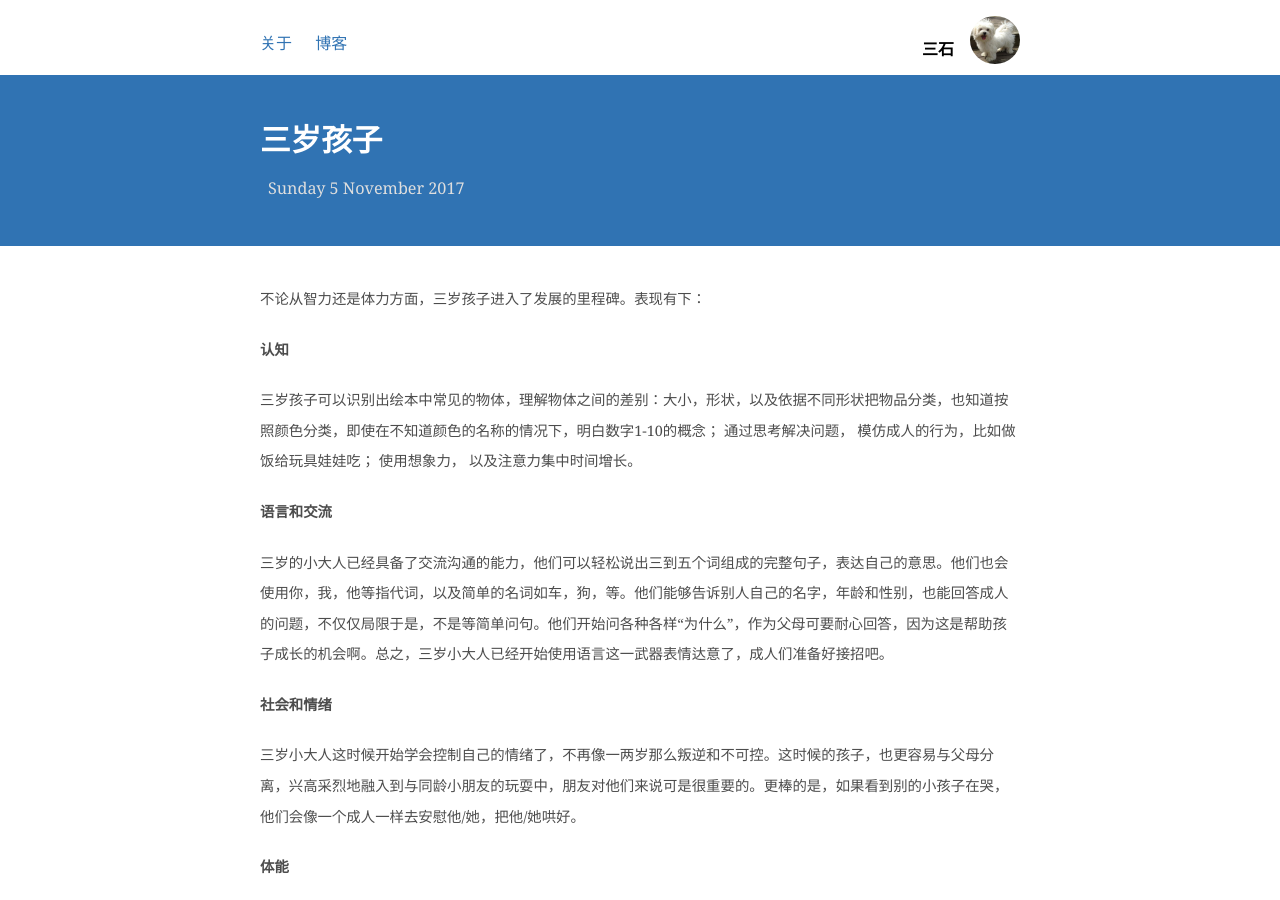
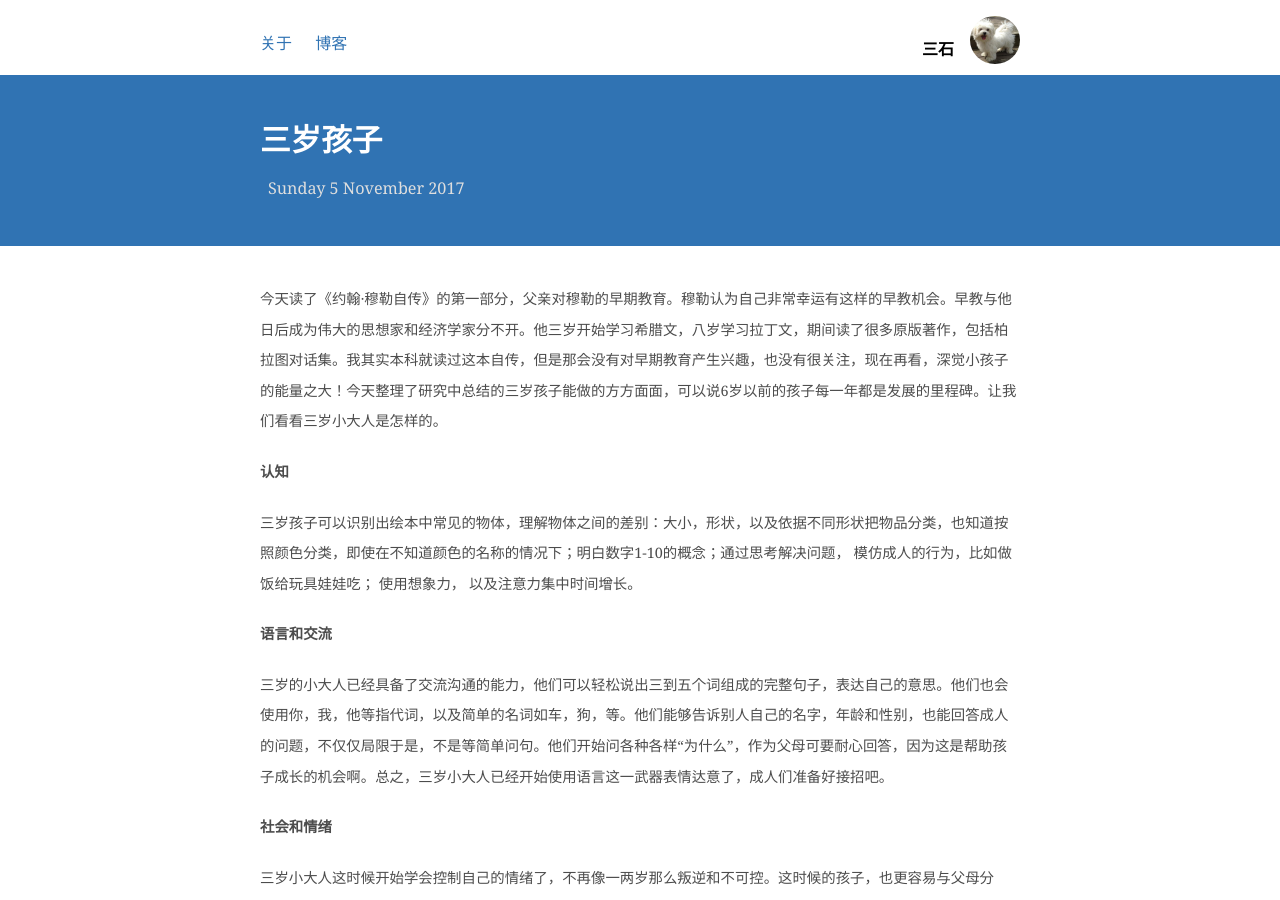
Before and after one commit to shirleysteve/1, a Jekyll site: the page built from _posts/2017-11-05-三岁孩子能做哪些事.md, in a window 1280 px wide and 900 px high. Built offline with Jekyll 4.4.1, drawn with Linux system fonts in a browser that asks for light colours; nearby versions of some CDN libraries; comment, search, counter and statistics services are not loaded.

Commit message:
Update 2017-11-05-三岁孩子能做哪些事.md

```diff
--- a/_posts/2017-11-05-三岁孩子能做哪些事.md
+++ b/_posts/2017-11-05-三岁孩子能做哪些事.md
@@ -4,12 +4,12 @@ layout: post
 title: 三岁孩子
 ---
 
-不论从智力还是体力方面，三岁孩子进入了发展的里程碑。表现有下：
+今天读了《约翰·穆勒自传》的第一部分，父亲对穆勒的早期教育。穆勒认为自己非常幸运有这样的早教机会。早教与他日后成为伟大的思想家和经济学家分不开。他三岁开始学习希腊文，八岁学习拉丁文，期间读了很多原版著作，包括柏拉图对话集。我其实本科就读过这本自传，但是那会没有对早期教育产生兴趣，也没有很关注，现在再看，深觉小孩子的能量之大！今天整理了研究中总结的三岁孩子能做的方方面面，可以说6岁以前的孩子每一年都是发展的里程碑。让我们看看三岁小大人是怎样的。
 
 
 **认知**
 
-三岁孩子可以识别出绘本中常见的物体，理解物体之间的差别：大小，形状，以及依据不同形状把物品分类，也知道按照颜色分类，即使在不知道颜色的名称的情况下，明白数字1-10的概念； 通过思考解决问题， 模仿成人的行为，比如做饭给玩具娃娃吃； 使用想象力， 以及注意力集中时间增长。
+三岁孩子可以识别出绘本中常见的物体，理解物体之间的差别：大小，形状，以及依据不同形状把物品分类，也知道按照颜色分类，即使在不知道颜色的名称的情况下；明白数字1-10的概念；通过思考解决问题， 模仿成人的行为，比如做饭给玩具娃娃吃； 使用想象力， 以及注意力集中时间增长。
 
 
 **语言和交流**
```
